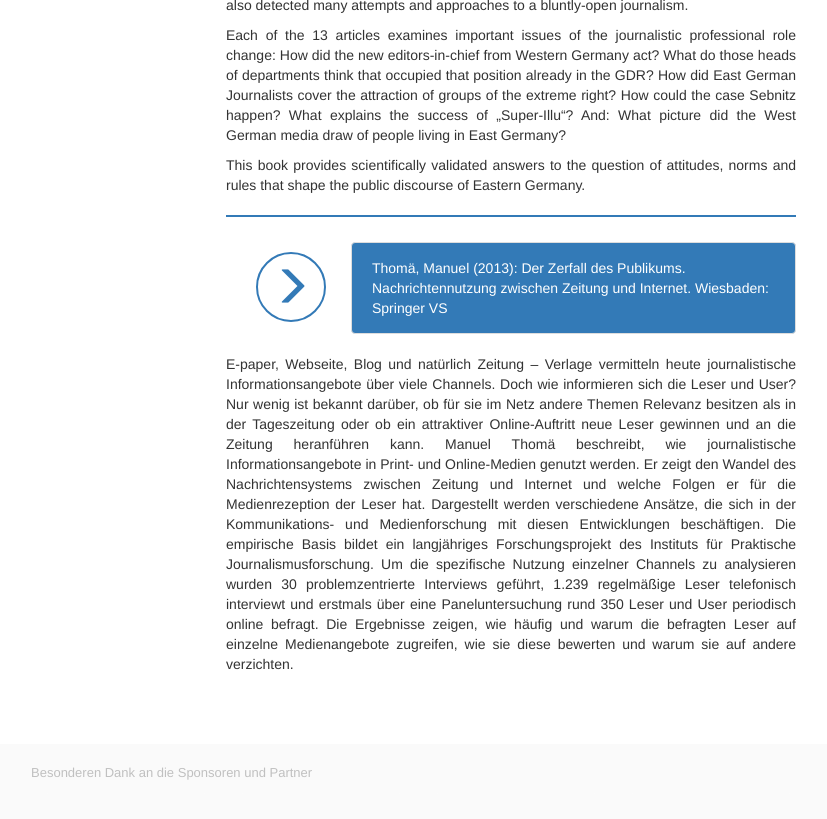
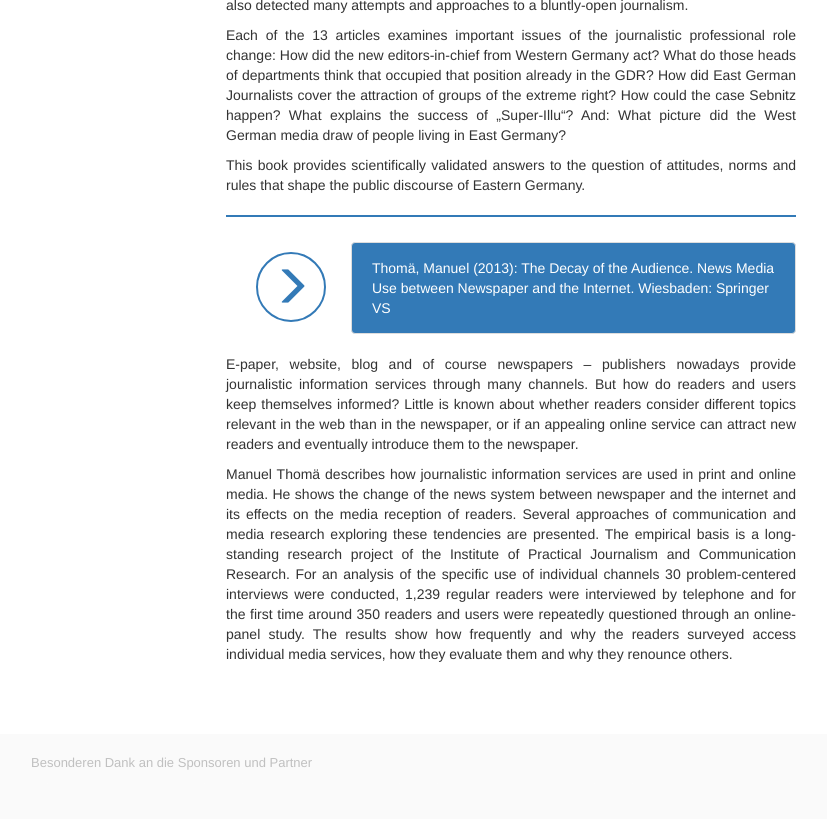
Before and after one commit to susedev/test, a Jekyll site: the page built from about.html, in a window 1280 px wide and 900 px high, scrolled down 3428 px. Shown: the top 819 px of the window, without its empty margins (39-866 px from the left). Built offline with Jekyll 4.4.1, drawn with Linux system fonts in a browser that asks for light colours; nearby versions of some CDN libraries.

Commit message:
Update about.html

```diff
--- a/about.html
+++ b/about.html
@@ -110,8 +110,9 @@ title: Wir
    <a class="btn btn-circle-3" href="http://link.springer.com/book/10.1007%2F978-3-658-01190-1" target="_blank" ><span class="glyphicon glyphicon-menu-right" aria-hidden="true"></span></a>
  </div>
  <div class="col-md-5">
-   <a class="thumbnail" href="http://link.springer.com/book/10.1007%2F978-3-658-01190-1" target="_blank" style="max-width: 550px; background-color: #337AB7; color:#FFFFFF; padding: 15px 20px; ">Thom&auml;, Manuel (2013): Der Zerfall des Publikums. Nachrichtennutzung zwischen Zeitung und Internet. Wiesbaden: Springer VS</a>
+   <a class="thumbnail" href="http://link.springer.com/book/10.1007%2F978-3-658-01190-1" target="_blank" style="max-width: 550px; background-color: #337AB7; color:#FFFFFF; padding: 15px 20px; ">Thom&auml;, Manuel (2013): The Decay of the Audience. News Media Use between Newspaper and the Internet. Wiesbaden: Springer VS</a>
  </div>
 </div>
 
-<p style="text-align: justify;">E-paper, Webseite, Blog und nat&uuml;rlich Zeitung &ndash; Verlage vermitteln heute journalistische Informationsangebote &uuml;ber viele Channels. Doch wie informieren sich die Leser und User? Nur wenig ist bekannt dar&uuml;ber, ob f&uuml;r sie im Netz andere Themen Relevanz besitzen als in der Tageszeitung oder ob ein attraktiver Online-Auftritt neue Leser gewinnen und an die Zeitung heranf&uuml;hren kann. Manuel Thom&auml; beschreibt, wie journalistische Informationsangebote in Print- und Online-Medien genutzt werden. Er zeigt den Wandel des Nachrichtensystems zwischen Zeitung und Internet und welche Folgen er f&uuml;r die Medienrezeption der Leser hat. Dargestellt werden verschiedene Ans&auml;tze, die sich in der Kommunikations- und Medienforschung mit diesen Entwicklungen besch&auml;ftigen. Die empirische Basis bildet ein langj&auml;hriges Forschungsprojekt des Instituts f&uuml;r Praktische Journalismusforschung. Um die spezifische Nutzung einzelner Channels zu analysieren wurden 30 problemzentrierte Interviews gef&uuml;hrt, 1.239 regelm&auml;&szlig;ige Leser telefonisch interviewt und erstmals &uuml;ber eine Paneluntersuchung rund 350 Leser und User periodisch online befragt. Die Ergebnisse zeigen, wie h&auml;ufig und warum die befragten Leser auf einzelne Medienangebote zugreifen, wie sie diese bewerten und warum sie auf andere verzichten.</p>
+<p style="text-align: justify;">E-paper, website, blog and of course newspapers – publishers nowadays provide journalistic information services through many channels. But how do readers and users keep themselves informed? Little is known about whether readers consider different topics relevant in the web than in the newspaper, or if an appealing online service can attract new readers and eventually introduce them to the newspaper.</p>
+<p style="text-align: justify;">Manuel Thomä describes how journalistic information services are used in print and online media. He shows the change of the news system between newspaper and the internet and its effects on the media reception of readers. Several approaches of communication and media research exploring these tendencies are presented. The empirical basis is a long-standing research project of the Institute of Practical Journalism and Communication Research. For an analysis of the specific use of individual channels 30 problem-centered interviews were conducted, 1,239 regular readers were interviewed by telephone and for the first time around 350 readers and users were repeatedly questioned through an online-panel study. The results show how frequently and why the readers surveyed access individual media services, how they evaluate them and why they renounce others.</p>
```
